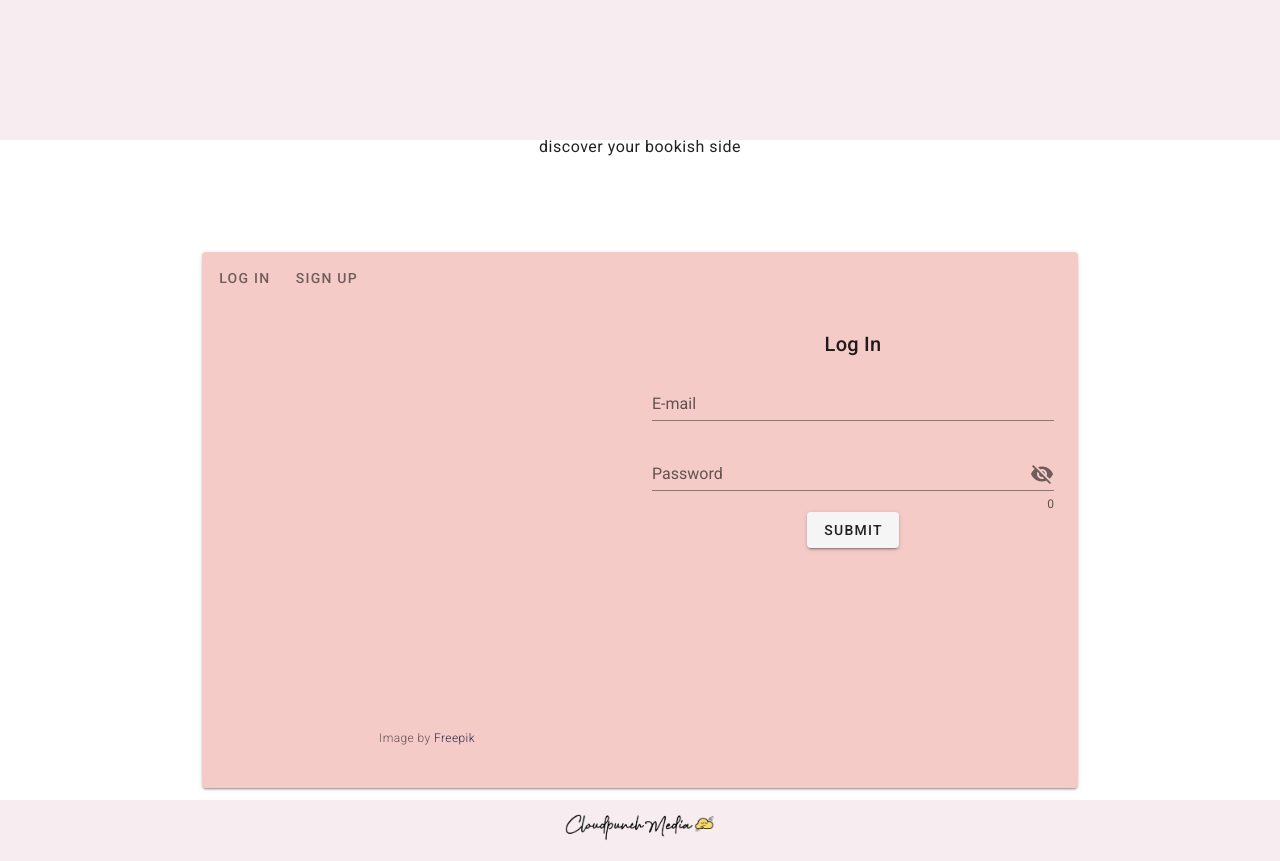
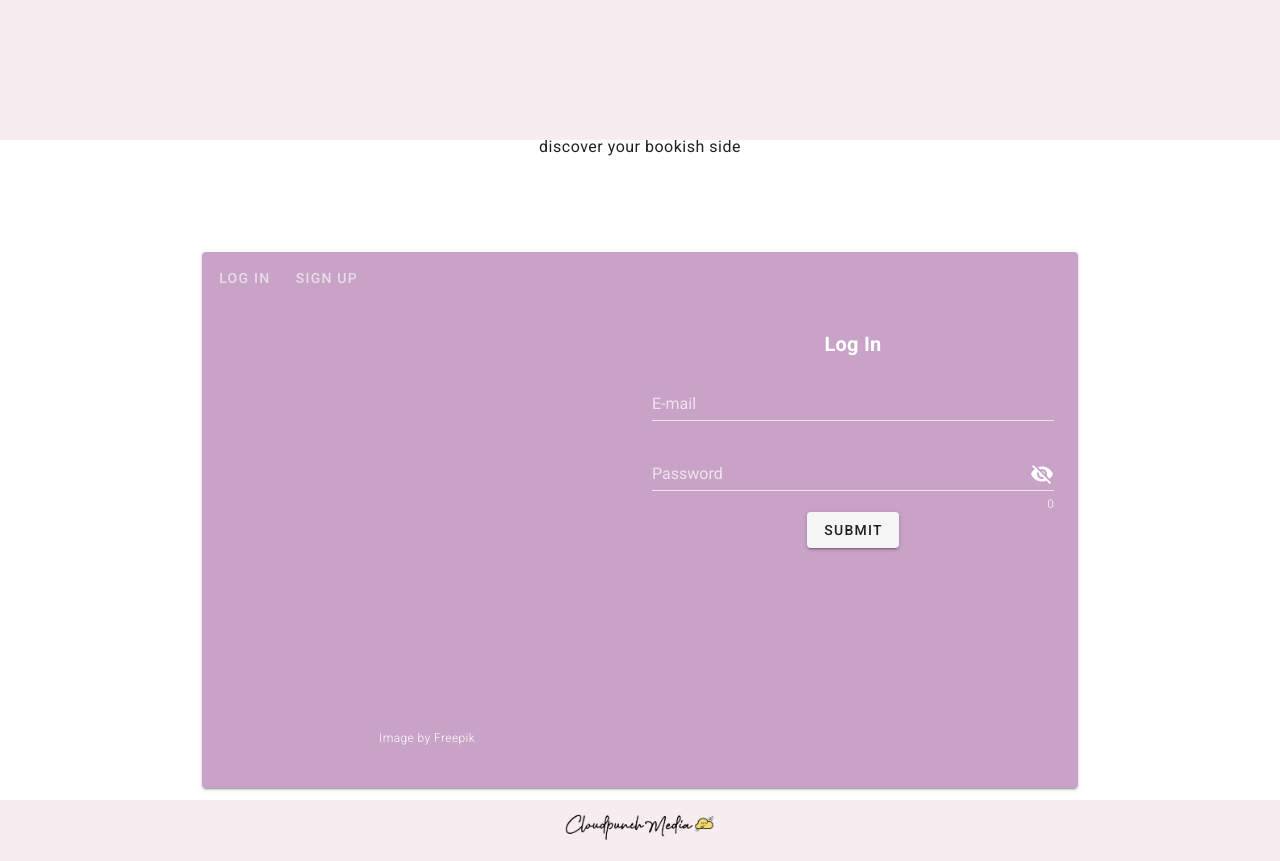
Before and after one commit to cloudpunchx/cloudbookdFE, a Vue app: page /#/ in a window 1280 px wide. Built offline with nearby package versions, Linux system fonts and the light colour scheme.

Commit message:
HomePage.vue started adding skeleton of content and choosing placement before starting components.

```diff
--- a/src/App.vue
+++ b/src/App.vue
@@ -19,6 +19,7 @@
 </script>
 
 <style scoped>
+    @import "../src/assets/sass/style.scss";
     .v-application {
         background-color: #f7edf0;
         background-image: url("./assets/boobooks.png");
--- a/src/assets/sass/style.scss
+++ b/src/assets/sass/style.scss
@@ -1,7 +1,3 @@
-html {
-    background-color: #ffc2d1;
-}
-
 @font-face {
     font-family: "lobster";
     src: url("~@/assets/Lobster-Regular.ttf") format("truetype");
--- a/src/components/LoginForm.vue
+++ b/src/components/LoginForm.vue
@@ -10,20 +10,22 @@
                             src="../assets/books.jpg"
                             class="sideImg mx-auto rounded-l-xl"
                         ></v-img>
-                        <p
-                            class="text-caption font-weight-light text--secondary"
-                        >
+                        <p class="text-caption font-weight-light white--text">
                             Image by
                             <a
                                 href="https://www.freepik.com/free-vector/hand-drawn-flat-design-stack-books-illustration_23974704.htm#query=bookshelf&position=13&from_view=search&track=sph"
-                                class="text-decoration-none"
+                                class="text-decoration-none white--text"
                                 >Freepik</a
                             >
                         </p>
                     </v-col>
 
                     <v-col>
-                        <p class="text-lg-h6 text-xl-h5">Log In</p>
+                        <p
+                            class="font-weight-bold white--text text-lg-h6 text-xl-h5 heading"
+                        >
+                            Log In
+                        </p>
 
                         <!-- Email Text Field -->
                         <v-text-field
@@ -32,6 +34,7 @@
                             label="E-mail"
                             required
                             color="primary"
+                            dark
                         ></v-text-field>
 
                         <!-- Password Text Field -->
@@ -45,6 +48,7 @@
                             hint="At least 8 characters"
                             counter
                             color="primary"
+                            dark
                             @click:append="show1 = !show1"
                         ></v-text-field>
 
@@ -95,6 +99,10 @@
 </script>
 
 <style scoped>
+    .heading {
+        font-family: Arial, Helvetica, sans-serif;
+    }
+
     @media (min-width: 500px) {
         .sideImg {
             width: 40vw;
--- a/src/components/SignupForm.vue
+++ b/src/components/SignupForm.vue
@@ -10,20 +10,22 @@
                             src="../assets/books3.jpg"
                             class="sideImg mx-auto rounded-l-xl"
                         ></v-img>
-                        <p
-                            class="text-caption font-weight-light text--secondary"
-                        >
+                        <p class="text-caption font-weight-light white--text">
                             Image by
                             <a
                                 href="https://www.freepik.com/free-vector/hand-drawn-flat-design-stack-books-illustration_24307396.htm#query=books&position=5&from_view=search&track=sph"
-                                class="text-decoration-none"
+                                class="text-decoration-none white--text"
                                 >Freepik</a
                             >
                         </p>
                     </v-col>
 
                     <v-col>
-                        <p class="text-lg-h6 text-xl-h5">Sign Up</p>
+                        <p
+                            class="font-weight-bold white--text text-lg-h6 text-xl-h5 heading"
+                        >
+                            Sign Up
+                        </p>
 
                         <v-text-field
                             v-model="firstname"
@@ -32,6 +34,7 @@
                             label="First Name"
                             required
                             color="primary"
+                            dark
                         ></v-text-field>
 
                         <v-text-field
@@ -41,6 +44,7 @@
                             label="Last Name"
                             required
                             color="primary"
+                            dark
                         ></v-text-field>
 
                         <v-text-field
@@ -49,6 +53,7 @@
                             label="E-mail"
                             required
                             color="primary"
+                            dark
                         ></v-text-field>
 
                         <!-- Password Text Field -->
@@ -62,6 +67,7 @@
                             hint="At least 8 characters"
                             counter
                             color="primary"
+                            dark
                             @click:append="show1 = !show1"
                         ></v-text-field>
 
@@ -69,6 +75,7 @@
                         <v-checkbox
                             v-model="agreeTOS"
                             color="primary"
+                            dark
                             label="Confirm Sign Up"
                         >
                         </v-checkbox>
@@ -129,6 +136,10 @@
 </script>
 
 <style scoped>
+    .heading {
+        font-family: Arial, Helvetica, sans-serif;
+    }
+
     @media (min-width: 500px) {
         .sideImg {
             width: 40vw;
--- a/src/plugins/vuetify.js
+++ b/src/plugins/vuetify.js
@@ -15,6 +15,7 @@ const vuetify = new Vuetify({
                 secondary: "#966B9D",
                 honeydew: "#E1EFE6",
                 tearose: "#F4CBC6",
+                lavender: "#C9A2C7",
             },
         },
     },
--- a/src/views/AccessPage.vue
+++ b/src/views/AccessPage.vue
@@ -5,12 +5,18 @@
         <v-container class="pageContent">
             <v-row>
                 <v-col>
-                    <v-card class="mx-auto" color="tearose">
+                    <v-card class="mx-auto" color="lavender">
                         <v-card-actions>
-                            <v-btn plain @click="toggleForm(true)"
+                            <v-btn
+                                plain
+                                class="white--text"
+                                @click="toggleForm(true)"
                                 >LOG IN</v-btn
                             >
-                            <v-btn plain @click="toggleForm(false)"
+                            <v-btn
+                                plain
+                                class="white--text"
+                                @click="toggleForm(false)"
                                 >SIGN UP</v-btn
                             >
                         </v-card-actions>
--- a/src/views/HomePage.vue
+++ b/src/views/HomePage.vue
@@ -1,6 +1,49 @@
 <template>
     <div>
         <PageHeader />
+
+        <v-container class="pageContent">
+            <v-row>
+                <v-col>
+                    <!-- Currently Reading Container -->
+                    <v-card color="lavender">
+                        <v-card-actions>
+                            <p
+                                class="header font-weight-medium white--text mx-auto"
+                            >
+                                Currently Reading
+                            </p>
+                        </v-card-actions>
+                    </v-card>
+                </v-col>
+
+                <v-col>
+                    <!-- Reading Challenge Container -->
+                    <v-card color="lavender" class="readingChallengeContainer">
+                        <v-card-actions>
+                            <p
+                                class="header font-weight-medium white--text mx-auto"
+                            >
+                                Reading Challenge
+                            </p>
+                        </v-card-actions>
+                    </v-card>
+
+                    <!-- To Be Read Container -->
+                    <v-card color="lavender">
+                        <v-card-actions>
+                            <p
+                                class="header font-weight-medium white--text mx-auto"
+                            >
+                                To Be Read
+                            </p>
+                        </v-card-actions>
+                    </v-card>
+                </v-col>
+            </v-row>
+
+            <!-- IDEA: Below the current content have a grid for each created bookshelf, that displays the list name and a selected book cover img that is a link to list page -->
+        </v-container>
     </div>
 </template>
 
@@ -15,4 +58,46 @@
     };
 </script>
 
-<style scoped></style>
+<style scoped>
+    .pageContent {
+        margin-top: 100px;
+    }
+
+    .header {
+        font-family: lobster;
+    }
+
+    .readingChallengeContainer {
+        margin-bottom: 10px;
+    }
+
+    @media (min-width: 500px) {
+        .pageContent {
+            width: 90vw;
+        }
+
+        .header {
+            font-size: 15pt;
+        }
+    }
+
+    @media (min-width: 1000px) {
+        .pageContent {
+            max-width: 900px;
+        }
+
+        .header {
+            font-size: 17pt;
+        }
+    }
+
+    @media (min-width: 1500px) {
+        .pageContainer {
+            max-width: 1000px;
+        }
+
+        .header {
+            font-size: 20pt;
+        }
+    }
+</style>
```
